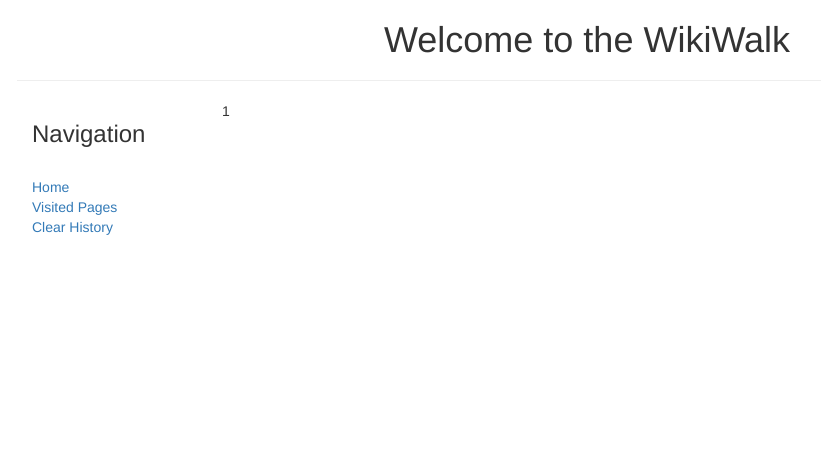
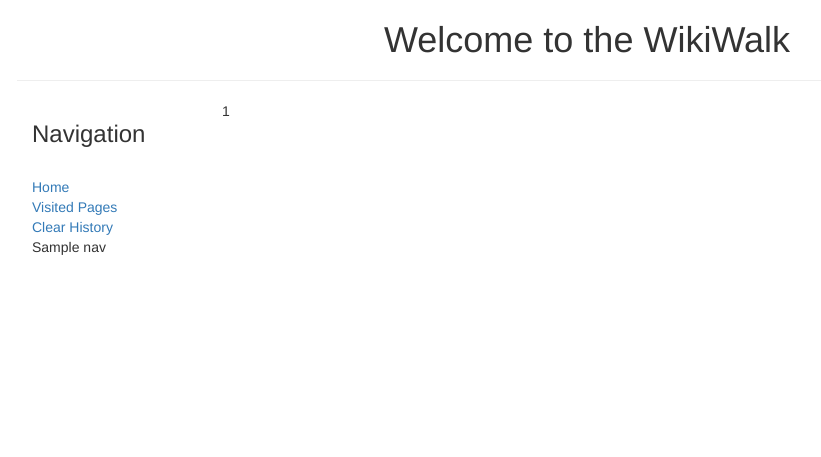
Before and after one commit to Applesauce136/wiki_walker, a Flask app: template templates/wiki.html in a window 1280 px wide. Shown: the top 457 px of the page, without its empty margins (53-874 px from the left). Run offline with Flask 2, Linux system fonts and the light colour scheme; the template is opened without the code that fills it: most values are stand-ins (such as "Sample title", 1, 10 or a date in 2020); some libraries are stand-ins or nearby versions.

Commit message:
Site now displays links from a page on the sidebar of the page.

```diff
--- a/app.py
+++ b/app.py
@@ -57,14 +57,14 @@ def wiki(title="Main_Page"):
     stuff = json.loads(urlfile.read())
     textstuff= json.loads(textfile.read())
 
-    '''
+    nav = "<br>"
     for outer in stuff["query"]["pages"]:
-        page += "Links from %s:<br>\n" % stuff["query"]["pages"][outer]["title"]
+        nav += "Links from %s:<br>\n" % stuff["query"]["pages"][outer]["title"]
         for inner in stuff["query"]["pages"][outer]["links"]:
-            page += "<a href=%s>%s</a><br>\n" % (url_for("page", title=inner["title"].replace(" ", "_")), inner["title"])
-    '''
+            nav += "<a href=%s>%s</a><br>\n" % (url_for("wiki", title=inner["title"].replace(" ", "_")), inner["title"])
+
     page = textstuff["parse"]["text"]["*"]
-    return render_template("wiki.html", title=title, page=page)
+    return render_template("wiki.html", title=title, page=page, nav=nav)
 
 @app.route("/clear", methods=["GET"])
 def clear():
--- a/templates/wiki.html
+++ b/templates/wiki.html
@@ -7,3 +7,7 @@
 {% block body %}
 {{ page|safe }}
 {% endblock body %}
+
+{% block nav %}
+{{ nav|safe }}
+{% endblock nav %}
```
